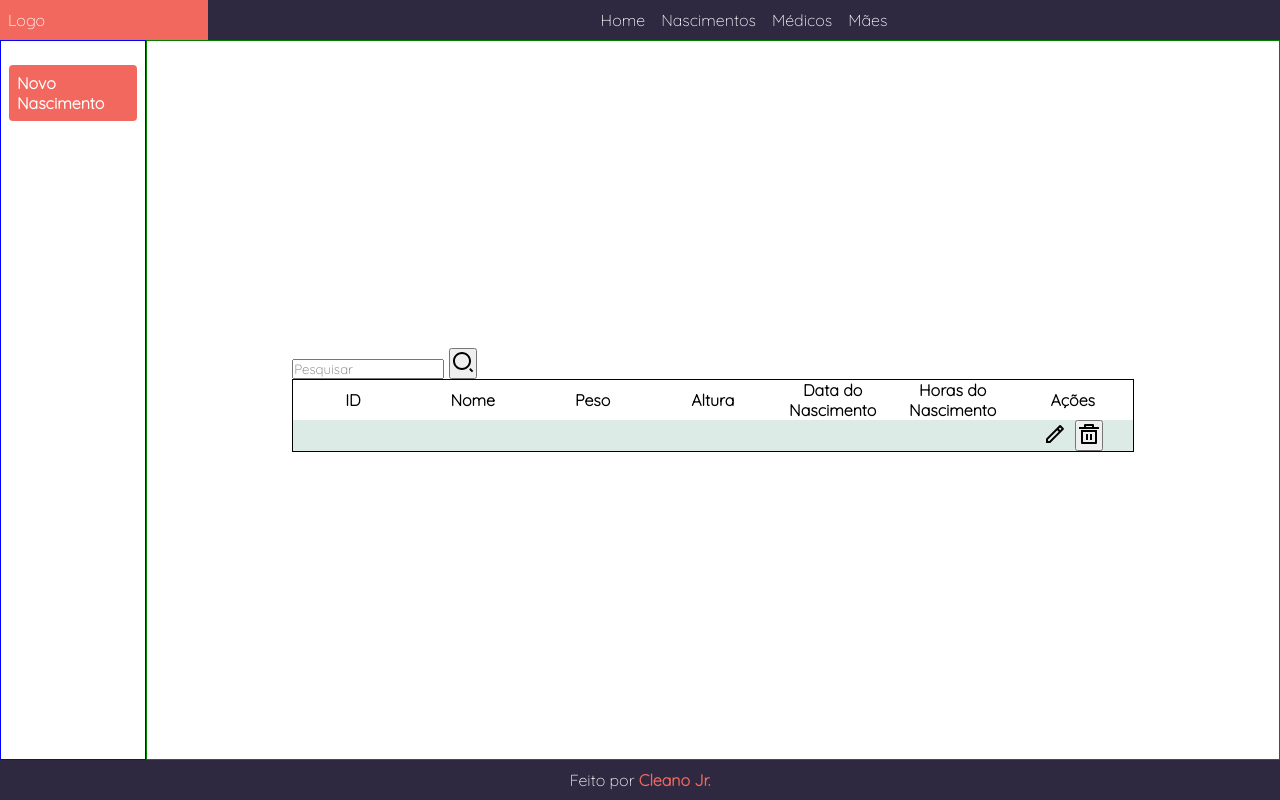
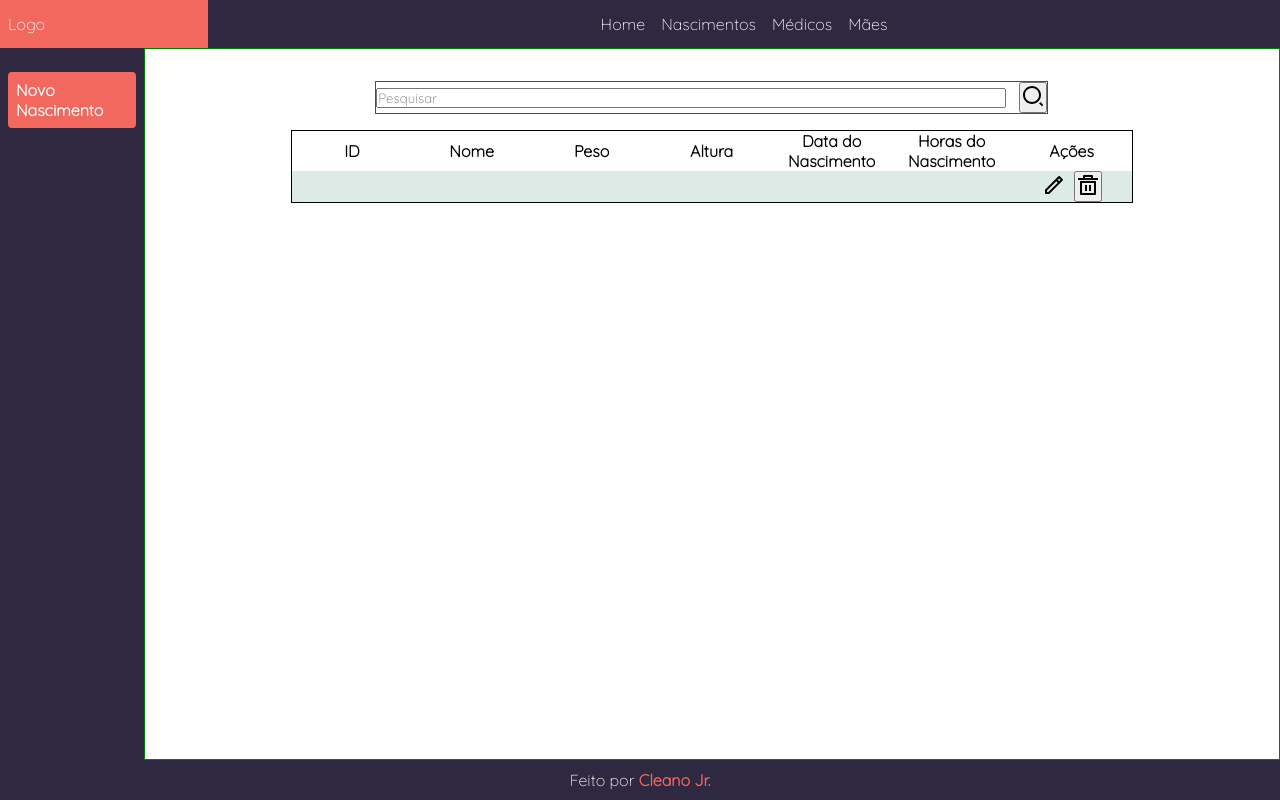
Before and after one commit to CleanoJr/projeto-bercario, a PHP site: page /nascimentos.php in a window 1280 px wide. Run offline with PHP 8.4, Linux system fonts and the light colour scheme; tables that the repository leaves empty or names only in its code hold one stand-in row (values such as "Sample post"); data that the repository does not hold is empty.

Commit message:
Ajuste css

```diff
--- a/css/style.css
+++ b/css/style.css
@@ -12,7 +12,7 @@
 /* ----- header (Cabeçalho) ----- */
 header {
     width: 100%;
-    height: 5vh;
+    height: 6vh;
     background: #2f2841;
     display: flex;
     align-items: center;
@@ -57,15 +57,15 @@ header ul li a {
 
 /* ----- main (Conteúdo Principal) ----- */
 main {
-    height: 90vh;
+    height: 89vh;
     display: flex;
-
 }
 
 #left-hub {
-    height: 90vh;
+    height: 89vh;
     display: flex;
-    border: 1px solid blue;
+    background: #2f2841;
+    /* border: 1px solid blue; */
 }
 
 
@@ -117,11 +117,35 @@ main {
 
 #right-hub {
     width: 100%;
-    height: 90vh;
+    height: 89vh;
+    padding: 1em;
+    display: flex;
+    justify-content: center;
+    align-items: flex-start;
     border: 1px solid green;
+}
+
+#right-hub-tabela{
     display: flex;
     justify-content: center;
     align-items: center;
+    flex-direction: column;
+}
+
+#pesquisa-tabela {
+    width: 80%;
+    height: fit-content;
+    margin: 1em 0;
+    display: flex;
+    align-items: center;
+    justify-content:space-between;
+    border: 1px solid red;
+}
+
+#pesquisa-tabela input {
+    height: 1.5em;
+    width: 100%;
+    margin-right: 1em;
 }
 
 /* ----- footer (Rodapé) ----- */
--- a/nascimentos.php
+++ b/nascimentos.php
@@ -44,8 +44,8 @@
         <div id="right-hub">
             <div id="right-hub-tabela">
 
-                <div id="pesquisa-tabela-nasc">
-                    <input type="search" name="pesquisar" id="pesquisar" placeholder="Pesquisar">
+                <div id="pesquisa-tabela">
+                    <input type="search" name="pesquisar" id="-barra-pesquisa" placeholder="Pesquisar">
                     <button><img src="./assets/pesquisar.svg" alt="Realizar pesquisa"></button>
                 </div>
 
```
